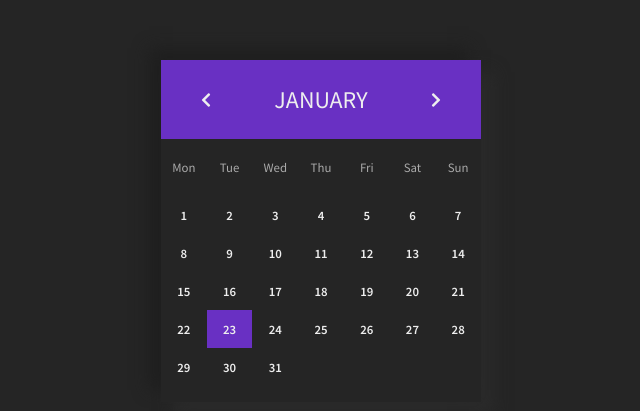
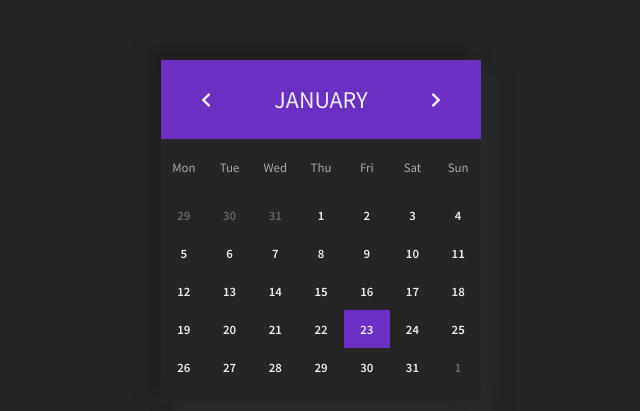
Before and after one commit to Eddges/calendarly, a website: page index.html in a window 1280 px wide. Shown: the part 169-580 px from the top of the page, without its empty margins (319-959 px from the left). Drawn offline with Linux system fonts and the light colour scheme.

Commit message:
Styles and favicon added

```diff
--- a/index.html
+++ b/index.html
@@ -3,8 +3,9 @@
     <head>
         <meta charset="UTF-8" />
         <meta name="viewport" content="width=device-width, initial-scale=1.0" />
-        <title>Sexy Calendar</title>
+        <title>Calenderly</title>
         <link rel="stylesheet" href="./styles/main.css" />
+        <link rel='icon' href='./assets/favicon.jpeg' />
         <link
             rel="stylesheet"
             href="https://pro.fontawesome.com/releases/v5.10.0/css/all.css"
@@ -34,6 +35,9 @@
                 <span class='Label'>Sun</span>
             </div>
             <div class='Dates'>
+                <span class='Date PrevDate'>29</span>
+                <span class='Date PrevDate'>30</span>
+                <span class='Date PrevDate'>31</span>
                 <span class='Date'>1</span>
                 <span class='Date'>2</span>
                 <span class='Date'>3</span>
@@ -65,6 +69,7 @@
                 <span class='Date'>29</span>
                 <span class='Date'>30</span>
                 <span class='Date'>31</span>
+                <span class='Date NextDate'>1</span>
             </div>
         </div>
     </body>
--- a/styles/main.scss
+++ b/styles/main.scss
@@ -71,6 +71,9 @@ body{
                 cursor: pointer;
             }
         }
+        .PrevDate, .NextDate{
+            color: #666;
+        }
         .Active{
             background-color: $violet;
         }
```
Also changed, not shown: assets/favicon.jpeg (added), styles/main.css, 1 other file.
